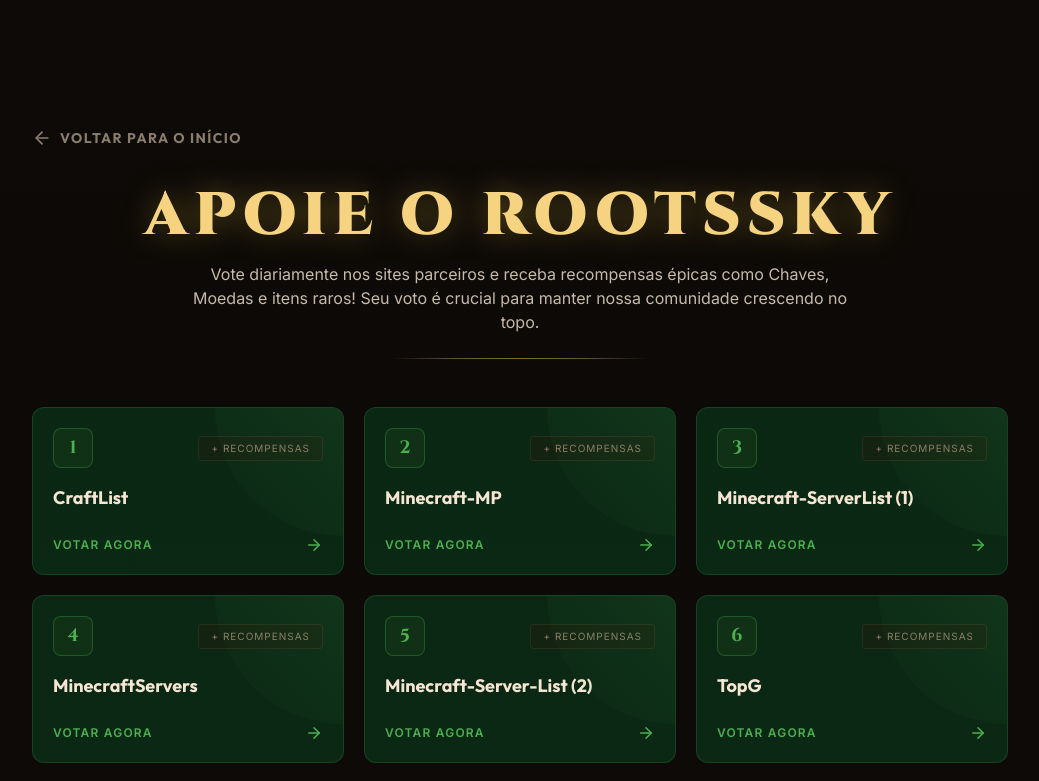
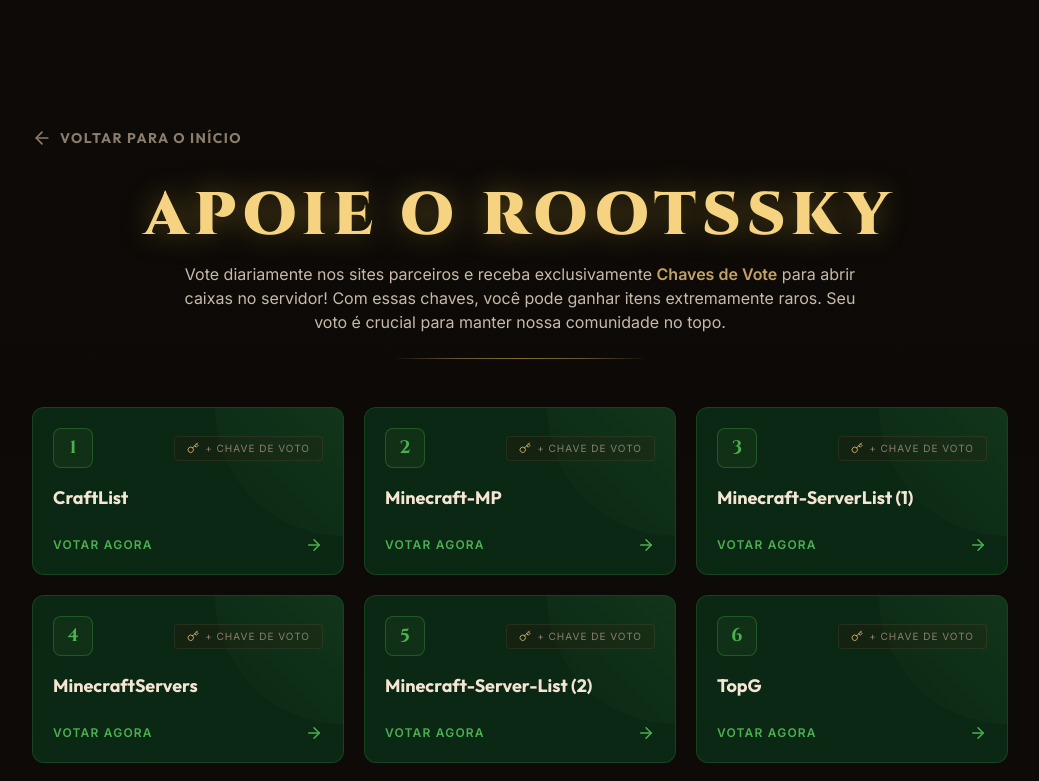
Before and after one commit to ViniciusCarvalho-V-B/RootsSky-Landing, a Next.js app: page /vote in a window 1280 px wide. Shown: the top 781 px of the page, without its empty margins (120-1159 px from the left). Built offline with nearby package versions, Linux system fonts and the light colour scheme.

Commit message:
Update vote page text: clarify rewards as keys and add key icon to badges

```diff
--- a/src/app/vote/page.tsx
+++ b/src/app/vote/page.tsx
@@ -57,7 +57,7 @@ export default function VotePage() {
             Apoie o RootsSky
           </h1>
           <p className="text-warm/80 font-inter max-w-2xl mx-auto text-sm sm:text-base leading-relaxed">
-            Vote diariamente nos sites parceiros e receba recompensas épicas como Chaves, Moedas e itens raros! Seu voto é crucial para manter nossa comunidade crescendo no topo.
+            Vote diariamente nos sites parceiros e receba exclusivamente <strong className="text-gold">Chaves de Vote</strong> para abrir caixas no servidor! Com essas chaves, você pode ganhar itens extremamente raros. Seu voto é crucial para manter nossa comunidade no topo.
           </p>
           <div className="flex justify-center mt-6">
             <div className="gold-divider w-64" />
@@ -82,8 +82,11 @@ export default function VotePage() {
                     {link.id}
                   </span>
                 </div>
-                <div className="bg-wood-light/30 px-3 py-1 rounded text-[10px] text-warm-dim uppercase tracking-widest border border-gold/10">
-                  + Recompensas
+                <div className="bg-wood-light/30 px-3 py-1 rounded text-[10px] text-warm-dim uppercase tracking-widest border border-gold/10 flex items-center gap-1.5">
+                  <svg width="12" height="12" viewBox="0 0 24 24" fill="none" stroke="currentColor" strokeWidth="2" strokeLinecap="round" strokeLinejoin="round" className="text-gold">
+                    <path d="M21 2l-2 2m-7.61 7.61a5.5 5.5 0 1 1-7.778 7.778 5.5 5.5 0 0 1 7.777-7.777zm0 0L15.5 7.5m0 0l3 3L22 7l-3-3m-3.5 3.5L19 4"></path>
+                  </svg>
+                  + Chave de Voto
                 </div>
               </div>
 
```
